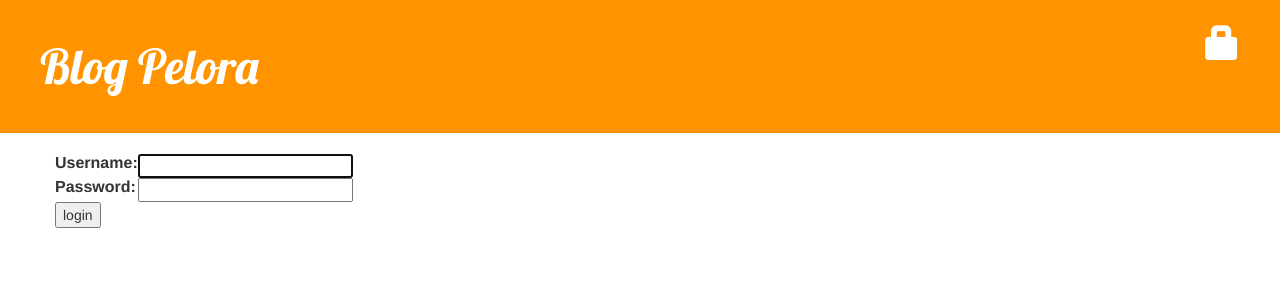
After one commit to pelor23/my-first-blog, a Django app: page /accounts/login/ in a window 1280 px wide. The commit adds this page. Shown: the top 300 px of the page. Run offline with Django 3.2, Linux system fonts and the light colour scheme; some libraries are stand-ins or nearby versions.

Commit message:
Addition login page and possibility to logout. Only logged user can change and modify posts. Some changes in css file

```diff
--- a/blog/templates/blog/base.html
+++ b/blog/templates/blog/base.html
@@ -13,6 +13,10 @@
             {% if user.is_authenticated %}
                 <a href="{% url 'post_new' %}" class="top-menu" title="Add new post"><span class="glyphicon glyphicon-plus"></span></a>
                 <a href="{% url 'post_draft_list' %}" class="top-menu" title="Edit unpublished posts"><span class="glyphicon glyphicon-edit"></span></a>
+                <a href="{% url 'logout' %}" class="top-menu" id="logout" title="Logout"><span class="glyphicon glyphicon-off"></span></a>
+                <p class="top-menu">Hello {{ user.username }} -</p>
+            {% else %}
+                <a href="{% url 'login' %}" class="top-menu" title="Unlock options"><span class="glyphicon glyphicon-lock"></span></a>
             {% endif %}
             <h1><a href="/">Blog Pelora</a><h1>
         </div>
--- /dev/null
+++ b/blog/templates/registration/login.html
@@ -0,0 +1,23 @@
+{% extends "blog/base.html" %}
+
+{% block content %}
+    {% if form.errors %}
+        <p>Your username and password didn't match. Please try again.</p>
+    {% endif %}
+
+    <form method="post" action="{% url 'login' %}">
+    {% csrf_token %}
+    <table>
+    <tr>
+        <td>{{ form.username.label_tag }}</td>
+        <td>{{ form.username }}</td>
+    </tr>
+    <tr>
+        <td>{{ form.password.label_tag }}</td>
+        <td>{{ form.password }}</td>
+    </tr>
+    </table>
+
+    <input type="submit" value="login" />
+    <input type="hidden" name="next" value="{{ next }}" />
+{% endblock content %}
--- a/blog/views.py
+++ b/blog/views.py
@@ -1,3 +1,4 @@
+from django.contrib.auth.decorators import login_required
 from django.shortcuts import render, get_object_or_404, redirect
 from django.utils import timezone
 from .models import Post
@@ -14,6 +15,7 @@ def post_detail(request, pk):
     return render(request, 'blog/post_detail.html', {'post': post})
 
 
+@login_required
 def post_new(request):
     if request.method == "POST":
         form = PostForm(request.POST)
@@ -27,6 +29,7 @@ def post_new(request):
     return render(request, 'blog/post_edit.html', {'form': form})
 
 
+@login_required
 def post_edit(request, pk):
     post = get_object_or_404(Post, pk=pk)
     if request.method == "POST":
@@ -41,17 +44,20 @@ def post_edit(request, pk):
     return render(request, 'blog/post_edit.html', {'form': form})
 
 
+@login_required
 def post_draft_list(request):
     posts = Post.objects.filter(published_date__isnull=True).order_by('created_date')
     return render(request, 'blog/post_draft_list.html', {'posts': posts})
 
 
+@login_required
 def post_publish(request, pk):
     post = get_object_or_404(Post, pk=pk)
     post.publish()
     return redirect('blog.views.post_detail', pk=pk)
 
 
+@login_required
 def post_remove(request, pk):
     post = get_object_or_404(Post, pk=pk)
     post.delete()
--- a/mysite/settings.py
+++ b/mysite/settings.py
@@ -106,3 +106,7 @@ STATIC_ROOT = os.path.join(BASE_DIR, 'public', 'static')
 STATICFILES_DIRS = (
     os.path.join(BASE_DIR, "static"),
 )
+
+
+#login
+LOGIN_REDIRECT_URL = '/'
--- a/mysite/urls.py
+++ b/mysite/urls.py
@@ -1,8 +1,15 @@
 from django.conf.urls import include, url
 from django.contrib import admin
+
+import django.contrib.auth.views
+
+
+admin.autodiscover()
 
 urlpatterns = [
 
     url(r'^admin/', include(admin.site.urls)),
     url(r'', include('blog.urls')),
+    url(r'^accounts/login/$', django.contrib.auth.views.login, name='login'),
+    url(r'^accounts/logout/$', django.contrib.auth.views.logout, name='logout', kwargs={'next_page': '/'}),
 ]
--- a/static/css/blog.css
+++ b/static/css/blog.css
@@ -72,3 +72,18 @@ h1, h2, h3, h4 {
     float: right;
     margin-right: 5px;
     }
+
+
+.page-header p {
+    color: blue;
+    }
+
+
+.page-header a {
+    margin-top: 5px;
+    }
+
+
+#logout {
+    color: blue;
+    }
```
